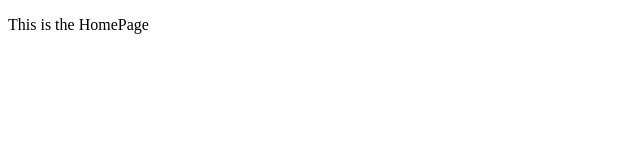
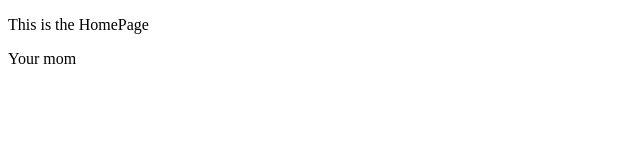
Before and after one commit to danielj1415/swe-portfolio, a React (Vite) app: page / in a window 1280 px wide. Shown: the top 160 px of the page, without its empty margins (0-640 px from the left). Built offline with nearby package versions, Linux system fonts and the light colour scheme.

Commit message:
more changes

```diff
--- a/src/HomePage.jsx
+++ b/src/HomePage.jsx
@@ -3,6 +3,7 @@ function HomePage(){
     return(
     <div>
         <p>This is the HomePage</p>
+        <p>Your mom</p>
     </div>)
 }
 
```
